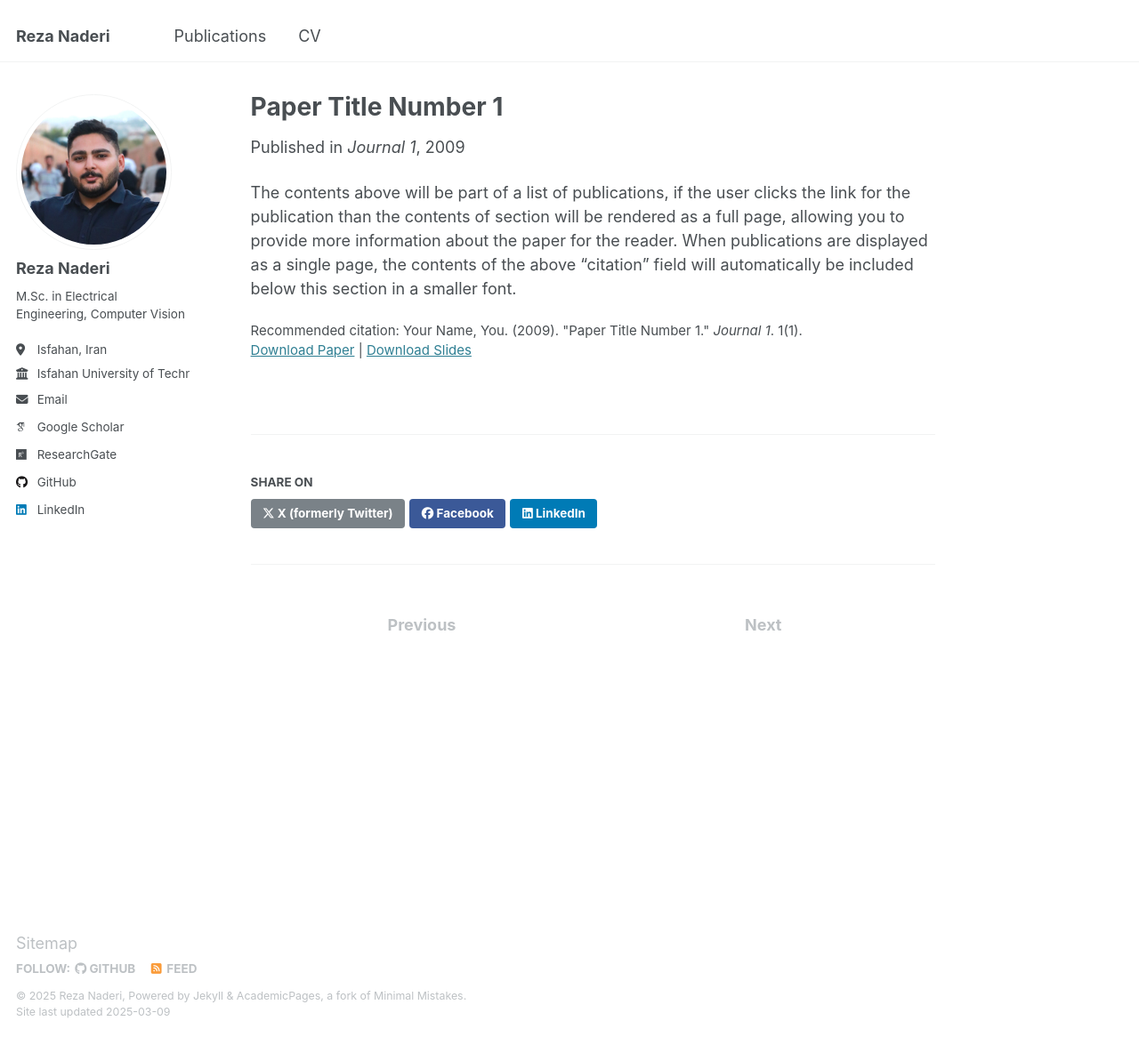
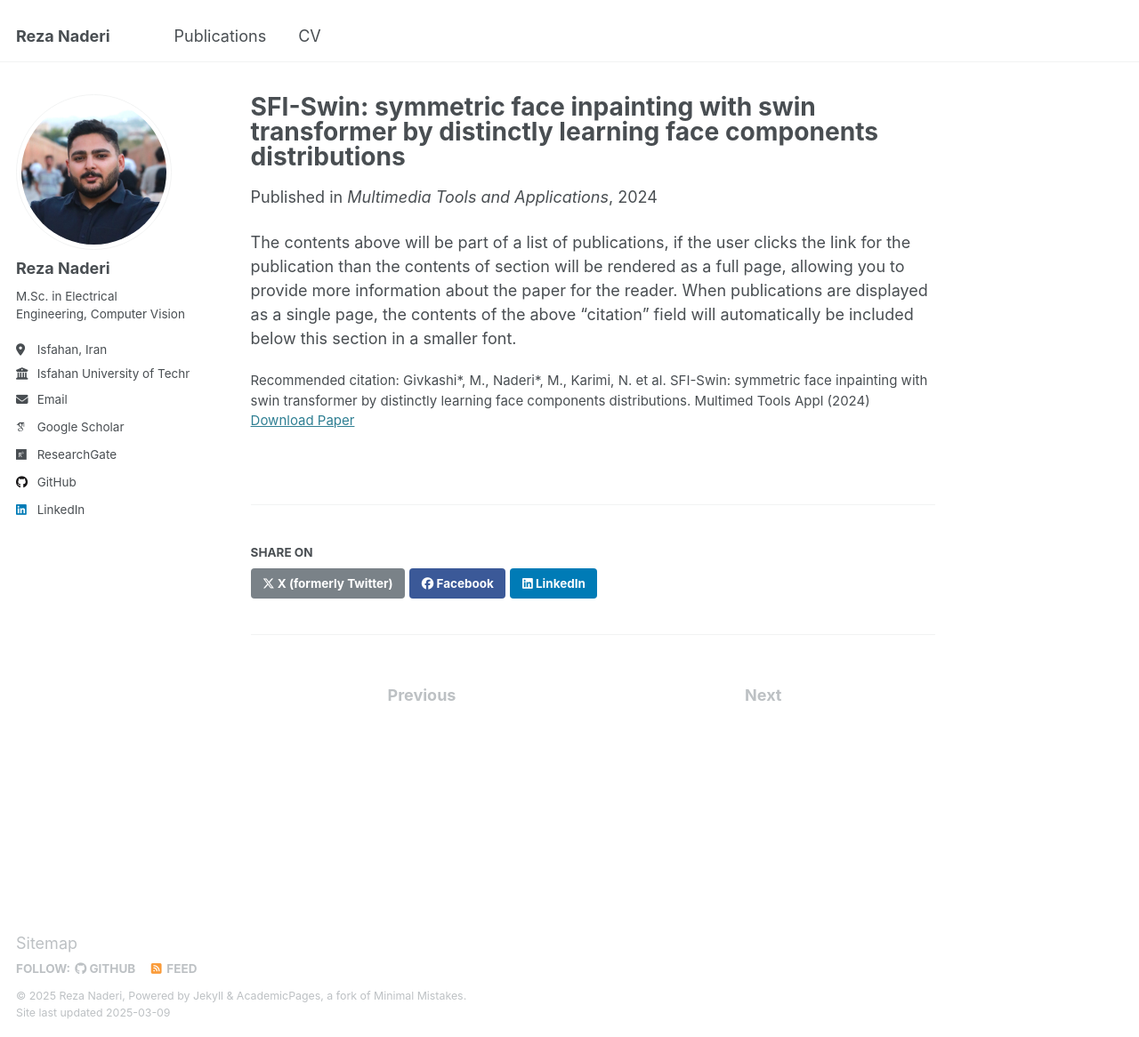
Before and after one commit to mohammadrezanaderi4/mohammadrezanaderi4.github.io, a Jekyll site: the page built from _publications/2009-10-01-paper-title-number-1.md, in a window 1280 px wide and 1166 px high. Shown: the whole window at 89% size. Built offline with Jekyll 4.4.1, drawn with Linux system fonts in a browser that asks for light colours; some web fonts are replaced.

Commit message:
Update 2009-10-01-paper-title-number-1.md

```diff
--- a/_publications/2009-10-01-paper-title-number-1.md
+++ b/_publications/2009-10-01-paper-title-number-1.md
@@ -1,14 +1,14 @@
 ---
-title: "Paper Title Number 1"
+title: "SFI-Swin: symmetric face inpainting with swin transformer by distinctly learning face components distributions"
 collection: publications
 category: manuscripts
 permalink: /publication/2009-10-01-paper-title-number-1
 excerpt: 'This paper is about the number 1. The number 2 is left for future work.'
-date: 2009-10-01
-venue: 'Journal 1'
-slidesurl: 'http://academicpages.github.io/files/slides1.pdf'
-paperurl: 'http://academicpages.github.io/files/paper1.pdf'
-citation: 'Your Name, You. (2009). &quot;Paper Title Number 1.&quot; <i>Journal 1</i>. 1(1).'
+date: 2024-07-04
+venue: 'Multimedia Tools and Applications'
+paperurl: 'https://doi.org/10.1007/s11042-024-19365-8'
+citation: 'Givkashi*, M., Naderi*, M., Karimi, N. et al. SFI-Swin: symmetric face inpainting with swin transformer by distinctly learning face components distributions. Multimed Tools Appl (2024)'
+Note: The first two authors contributed equally
 ---
 
 The contents above will be part of a list of publications, if the user clicks the link for the publication than the contents of section will be rendered as a full page, allowing you to provide more information about the paper for the reader. When publications are displayed as a single page, the contents of the above "citation" field will automatically be included below this section in a smaller font.
```
